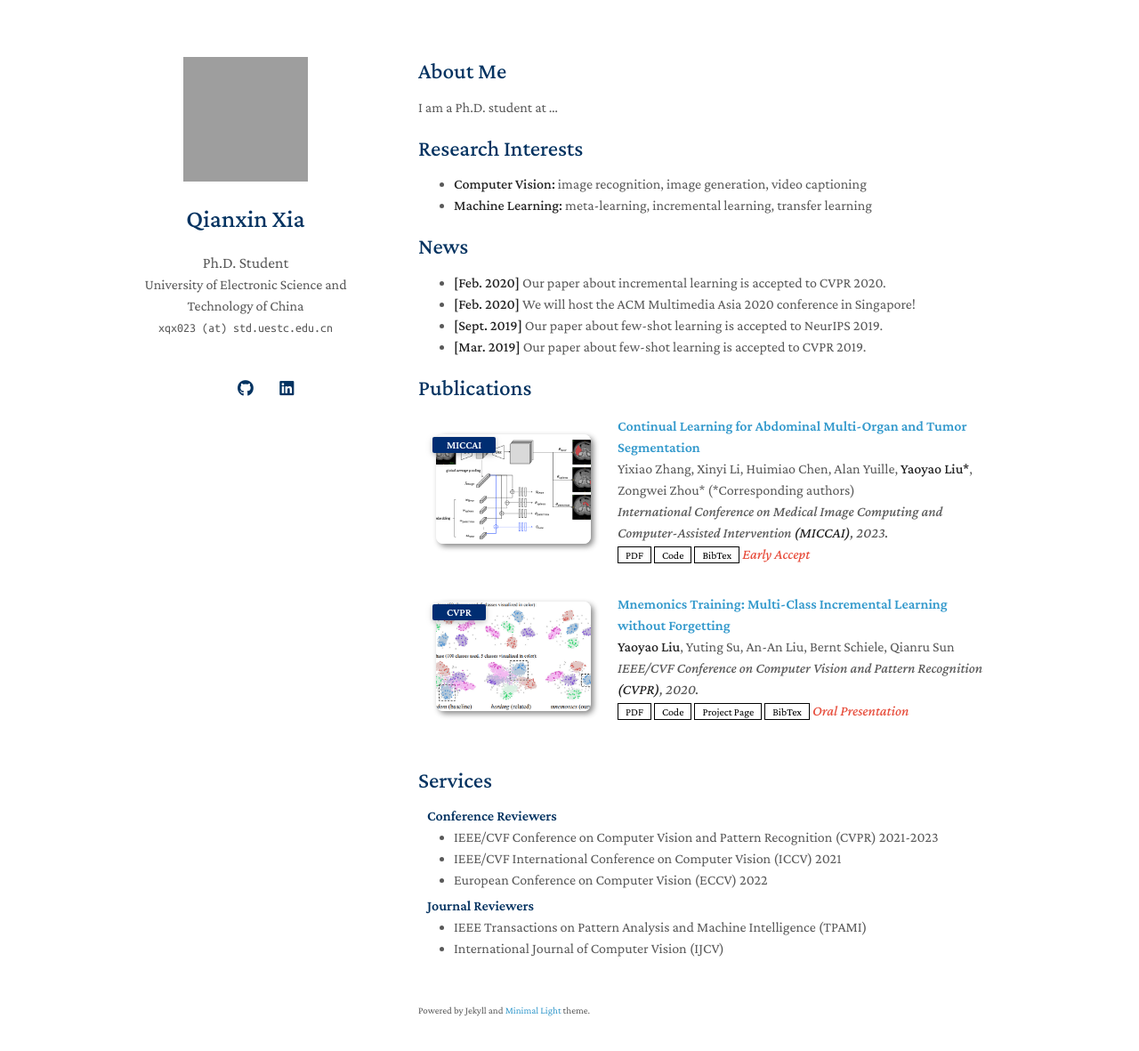
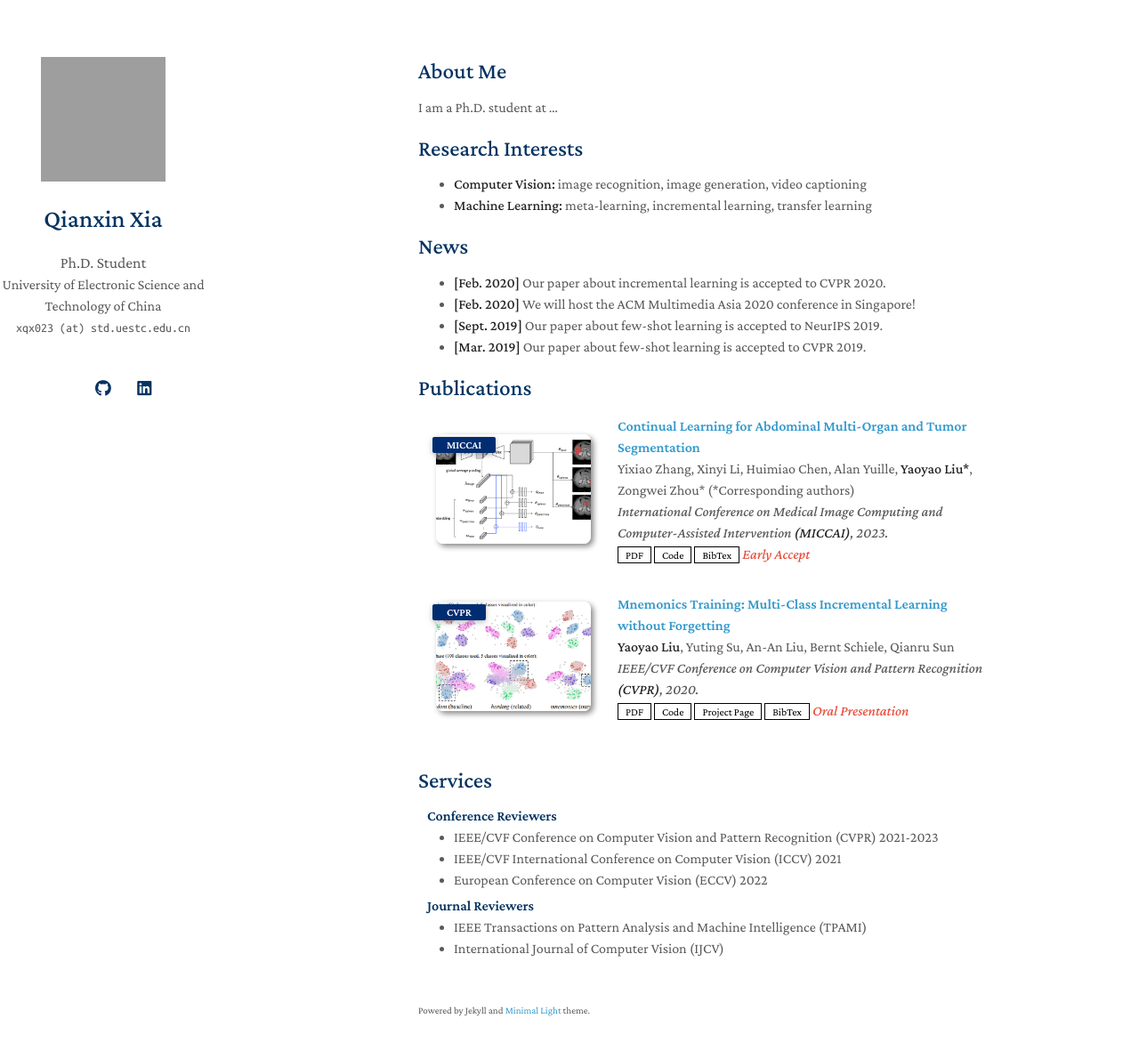
Before and after one commit to einsteinxia/einsteinxia.github.io, a Jekyll site: the page built from index.md, in a window 1280 px wide and 1216 px high. Shown: the top 1181 px of the window at 89% size. Built offline with Jekyll 4.4.1, drawn with Linux system fonts in a browser that asks for light colours; a style sheet for code colours, icons or effects is not loaded; our own code applies the rules of GitHub Pages for plain Markdown files; grey boxes are pictures that could not be loaded.

Commit message:
Update homepage.html

```diff
--- a/_layouts/homepage.html
+++ b/_layouts/homepage.html
@@ -36,7 +36,7 @@
   </head>
   <body>
     <div class="wrapper">
-      <header>
+      <header style="position: fixed !important; top: 0 !important; left: 0 !important; width: 232px !important; z-index: 9999 !important; background: white !important;">
 
         {% if site.avatar %}
         <div style="text-align: center; margin-bottom: 20px;">
```
